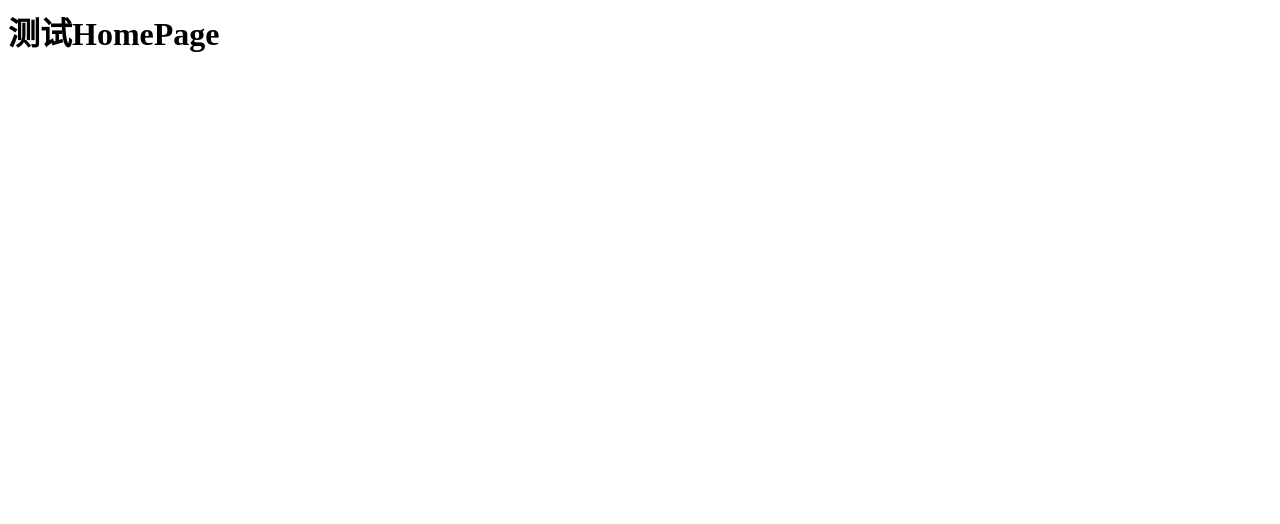
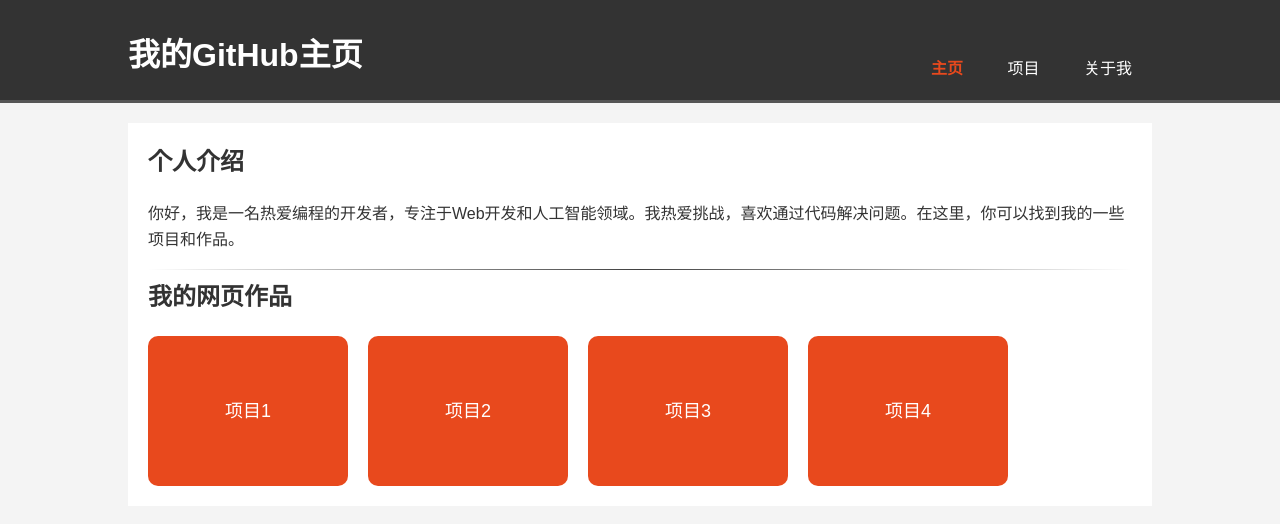
Before and after one commit to TangZhiyuan2008/TangZhiyuan2008.github.io, a plain HTML site: page index.html in a window 1280 px wide. Drawn offline with Linux system fonts and the light colour scheme.

Commit message:
Update index.html

```diff
--- a/index.html
+++ b/index.html
@@ -1 +1,125 @@
-<h1>测试HomePage<h1>
+<!DOCTYPE html>
+<html lang="en">
+<head>
+    <meta charset="UTF-8">
+    <meta name="viewport" content="width=device-width, initial-scale=1.0">
+    <title>GitHub个人主页</title>
+    <style>
+        body {
+            font-family: Arial, sans-serif;
+            line-height: 1.6;
+            margin: 0;
+            padding: 0;
+            background-color: #f4f4f4;
+            color: #333;
+        }
+        .container {
+            width: 80%;
+            margin: auto;
+            overflow: hidden;
+        }
+        header {
+            background: #333;
+            color: #fff;
+            padding-top: 30px;
+            min-height: 70px;
+            border-bottom: #555 3px solid;
+        }
+        header a {
+            color: #fff;
+            text-decoration: none;
+            text-transform: uppercase;
+            font-size: 16px;
+        }
+        header ul {
+            padding: 0;
+            list-style: none;
+        }
+        header li {
+            display: inline;
+            padding: 0 20px 0 20px;
+        }
+        header #branding {
+            float: left;
+        }
+        header #branding h1 {
+            margin: 0;
+        }
+        header nav {
+            float: right;
+            margin-top: 10px;
+        }
+        header .highlight, header .current a {
+            color: #e8491d;
+            font-weight: bold;
+        }
+        header a:hover {
+            color: #ffffff;
+            font-weight: bold;
+        }
+        .main {
+            padding: 20px;
+            background: #fff;
+            margin-top: 20px;
+        }
+        .main h2 {
+            margin: 0 0 20px;
+        }
+        .main hr {
+            border: 0;
+            height: 1px;
+            background-image: linear-gradient(to right, rgba(0, 0, 0, 0), rgba(0, 0, 0, 0.75), rgba(0, 0, 0, 0));
+        }
+        .web-links {
+            display: flex;
+            flex-wrap: wrap;
+            gap: 20px;
+        }
+        .web-links a {
+            display: block;
+            width: 200px;
+            height: 150px;
+            background: #e8491d;
+            color: #fff;
+            text-align: center;
+            line-height: 150px;
+            text-decoration: none;
+            font-size: 18px;
+            border-radius: 10px;
+        }
+        .web-links a:hover {
+            background: #555;
+        }
+    </style>
+</head>
+<body>
+    <header>
+        <div class="container">
+            <div id="branding">
+                <h1>我的GitHub主页</h1>
+            </div>
+            <nav>
+                <ul>
+                    <li class="current"><a href="#">主页</a></li>
+                    <li><a href="#">项目</a></li>
+                    <li><a href="#">关于我</a></li>
+                </ul>
+            </nav>
+        </div>
+    </header>
+    <div class="container">
+        <div class="main">
+            <h2>个人介绍</h2>
+            <p>你好，我是一名热爱编程的开发者，专注于Web开发和人工智能领域。我热爱挑战，喜欢通过代码解决问题。在这里，你可以找到我的一些项目和作品。</p>
+            <hr>
+            <h2>我的网页作品</h2>
+            <div class="web-links">
+                <a href="https://example.com/project1" target="_blank">项目1</a>
+                <a href="https://example.com/project2" target="_blank">项目2</a>
+                <a href="https://example.com/project3" target="_blank">项目3</a>
+                <a href="https://example.com/project4" target="_blank">项目4</a>
+            </div>
+        </div>
+    </div>
+</body>
+</html>
```
